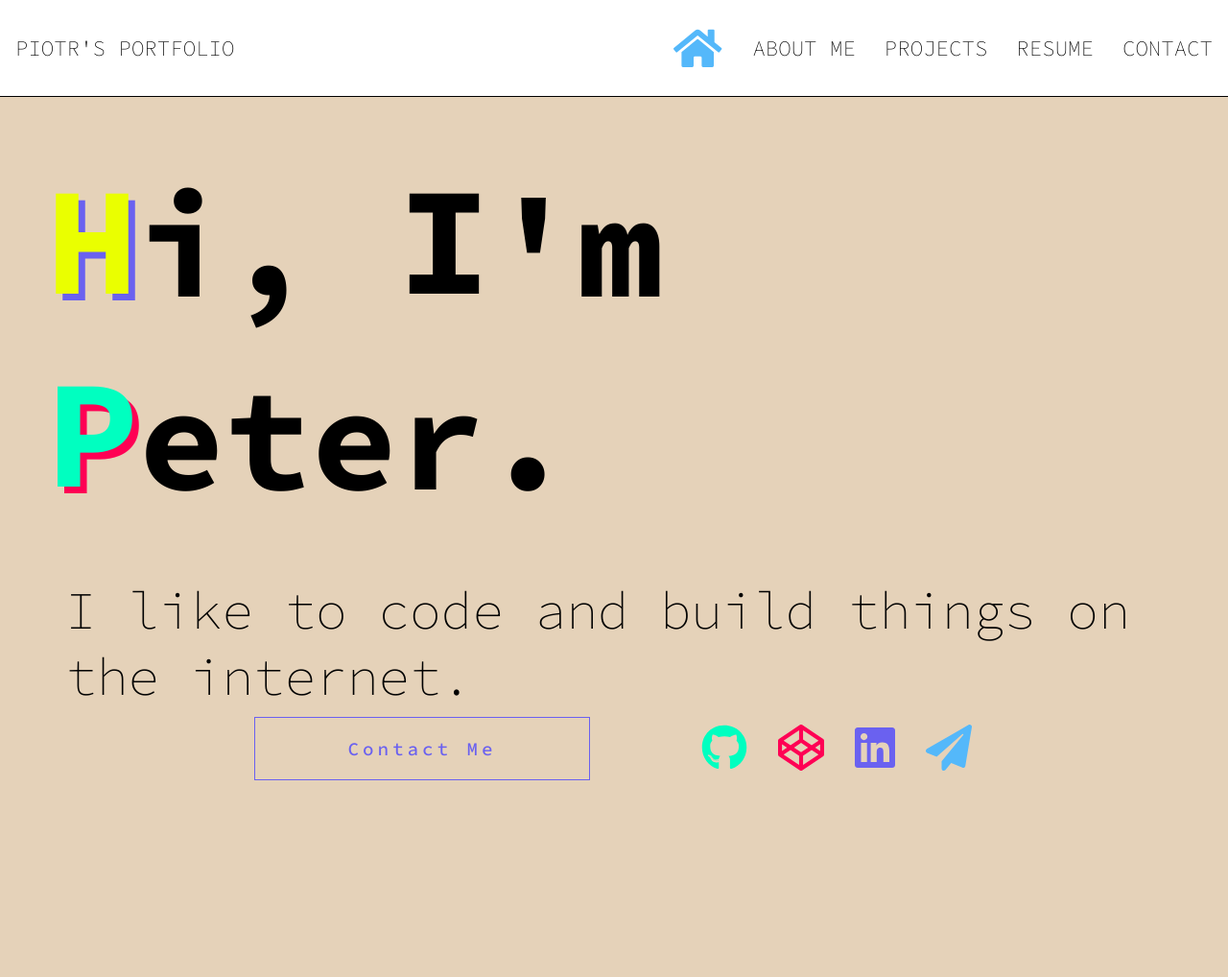
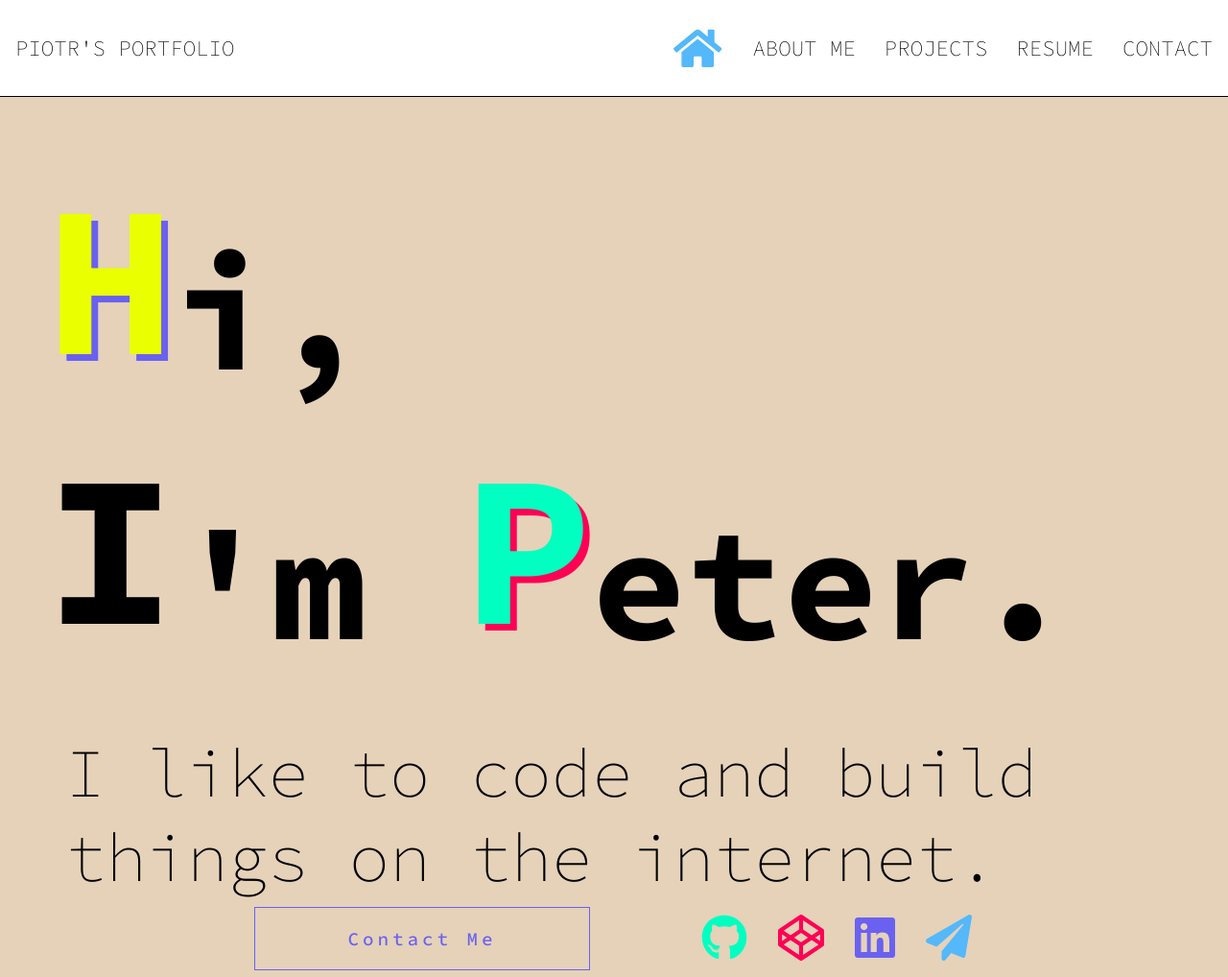
Before and after one commit to r00bal/Portfolio, a Gatsby site: page / in a window 1280 px wide. Shown: the whole page at 96% size. Before the commit the page ends 820 px from the top, so only its background shows below. Built offline with nearby package versions, Linux system fonts and the light colour scheme; Gatsby itself is replaced by a stand-in of ours.

Commit message:
fix fonts size

```diff
--- a/src/components/Card.js
+++ b/src/components/Card.js
@@ -10,22 +10,22 @@ const Container = styled.div`
 `
 
 const Text = styled.p`
-  font-size: 1rem;
+  font-size: 1.4rem;
   font-weight: 200;
   margin: 20px 0;
   ${mediaAbove.smallScreen`
-  font-size: ${({ introMode }) => (introMode ? `2.4rem` : `1.4rem`)};
+  font-size: ${({ introMode }) => (introMode ? `3.4rem` : `1.4rem`)};
 
 `}
 
   ${mediaAbove.mediumScreen`
-  font-size: ${({ introMode }) => (introMode ? `3.4rem` : `1.8rem`)};
+  font-size: ${({ introMode }) => (introMode ? `4.4rem` : `1.8rem`)};
   margin: 50px 0 0 20px;
 `}
 `
 
 const Title = styled.h2`
-  font-size: ${({ introMode }) => (introMode ? `2.4rem` : `1.4rem`)};
+  font-size: ${({ introMode }) => (introMode ? `3.4rem` : `1.4rem`)};
   font-weight: 700;
   letter-spacing: 0;
   max-width: 100%;
@@ -34,19 +34,19 @@ const Title = styled.h2`
   transition: all 0.2s;
   ${mediaAbove.smallScreen`
 
-  font-size: ${({ introMode }) => (introMode ? `5.4rem` : `2.2rem`)};
+  font-size: ${({ introMode }) => (introMode ? `4.4rem` : `2.2rem`)};
   max-width: 800px;
 
 `}
   ${mediaAbove.mediumScreen`
-  font-size: ${({ introMode }) => (introMode ? `9.4rem` : `3rem`)};
+  font-size: ${({ introMode }) => (introMode ? `10.4rem` : `3rem`)};
   max-width: 100%;
 
 `}
 `
 
 const Special = styled.span`
-  font-size: ${({ introMode }) => (introMode ? `3rem` : `2.2rem`)};
+  font-size: ${({ introMode }) => (introMode ? `6rem` : `2.2rem`)};
   ${({ color }) => (color ? `color: ${color};` : null)}
   ${({ shadow }) => (shadow ? `text-shadow: 3px 3px ${shadow};` : null)}
   transition: all 0.2s;
@@ -56,14 +56,14 @@ const Special = styled.span`
   }
   ${mediaAbove.smallScreen`
    ${({ shadow }) => (shadow ? `text-shadow: 5px 5px ${shadow};` : null)}
-   font-size: ${({ introMode }) => (introMode ? `6rem` : `3rem`)};
+   font-size: ${({ introMode }) => (introMode ? `8rem` : `3rem`)};
      &:hover {
     ${({ color, shadow }) => (color && shadow ? `text-shadow: 5px 5px ${color};` : null)}
 
   `}
   ${mediaAbove.mediumScreen`
    ${({ shadow }) => (shadow ? `text-shadow: 7px 7px ${shadow};` : null)}
-   font-size: ${({ introMode }) => (introMode ? `10rem` : `3.8rem`)};
+   font-size: ${({ introMode }) => (introMode ? `14rem` : `3.8rem`)};
      &:hover {
     ${({ color, shadow }) => (color && shadow ? `text-shadow: 7px 7px ${color};` : null)}
 
--- a/src/pages/index.js
+++ b/src/pages/index.js
@@ -18,8 +18,8 @@ const NoWrap = styled.div`
   align-items: flex-end;
 `
 const Br = styled.br`
-  ${mediaAbove.smallScreen`
-  display:none;
+  /* ${mediaAbove.smallScreen`
+  display:none; */
 `}
 `
 
```
